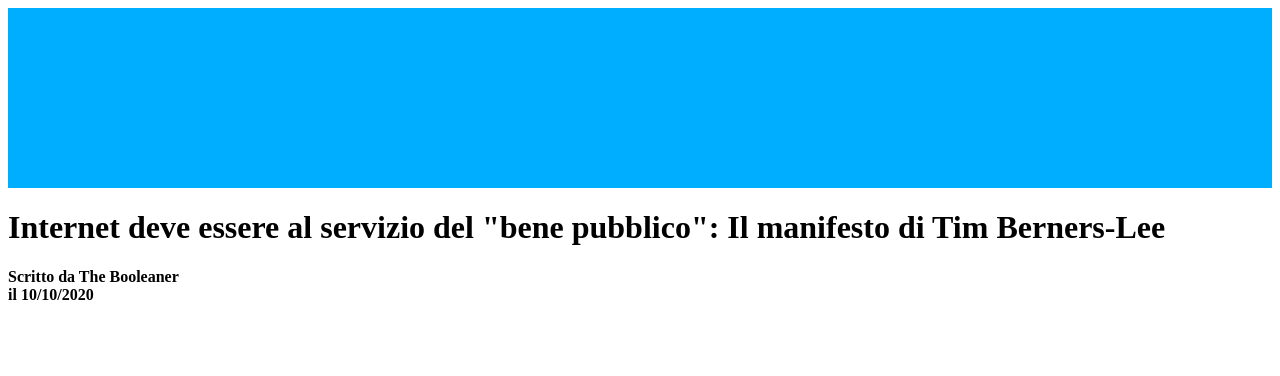
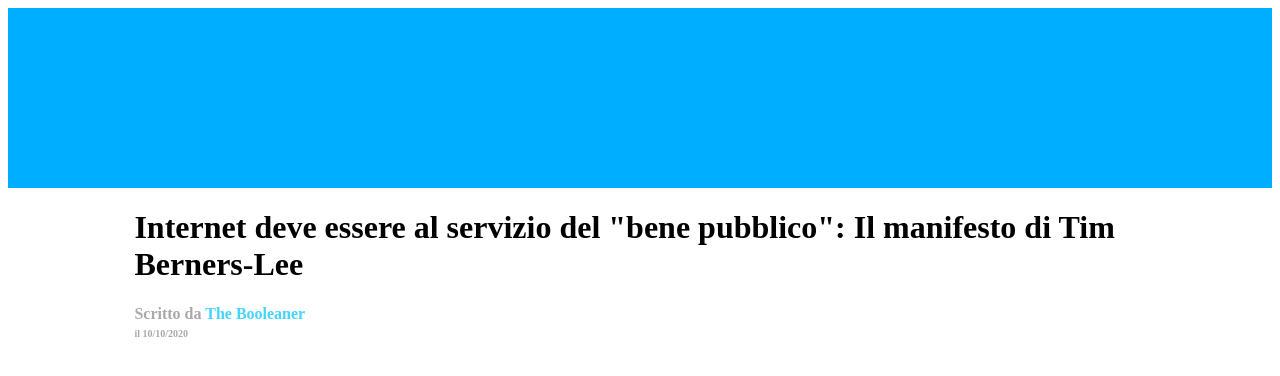
Before and after one commit to colmo0912/html-css-booleaner, a plain HTML site: page index.html in a window 1280 px wide. Drawn offline with Linux system fonts and the light colour scheme.

Commit message:
inserisco titolo html css

```diff
--- a/style.css
+++ b/style.css
@@ -1,3 +1,6 @@
+/* Intestazione */
+
+
 .barraAlta {
 
     background-color: rgb(0, 174, 255);
@@ -32,3 +35,30 @@ img {
     width: 200px;
 
 }
+
+/* Titolo */
+
+.container {
+
+    width: 80%;
+    margin: auto;
+}
+
+
+
+.TheBooleaner {
+
+    color: rgb(69, 212, 255);
+}
+
+.writtenBy {
+
+    color: rgb(169, 169, 170);
+
+}
+
+.writtenBy_date {
+
+    font-size: 10px;
+    color: rgb(169, 169, 170);
+}
```
